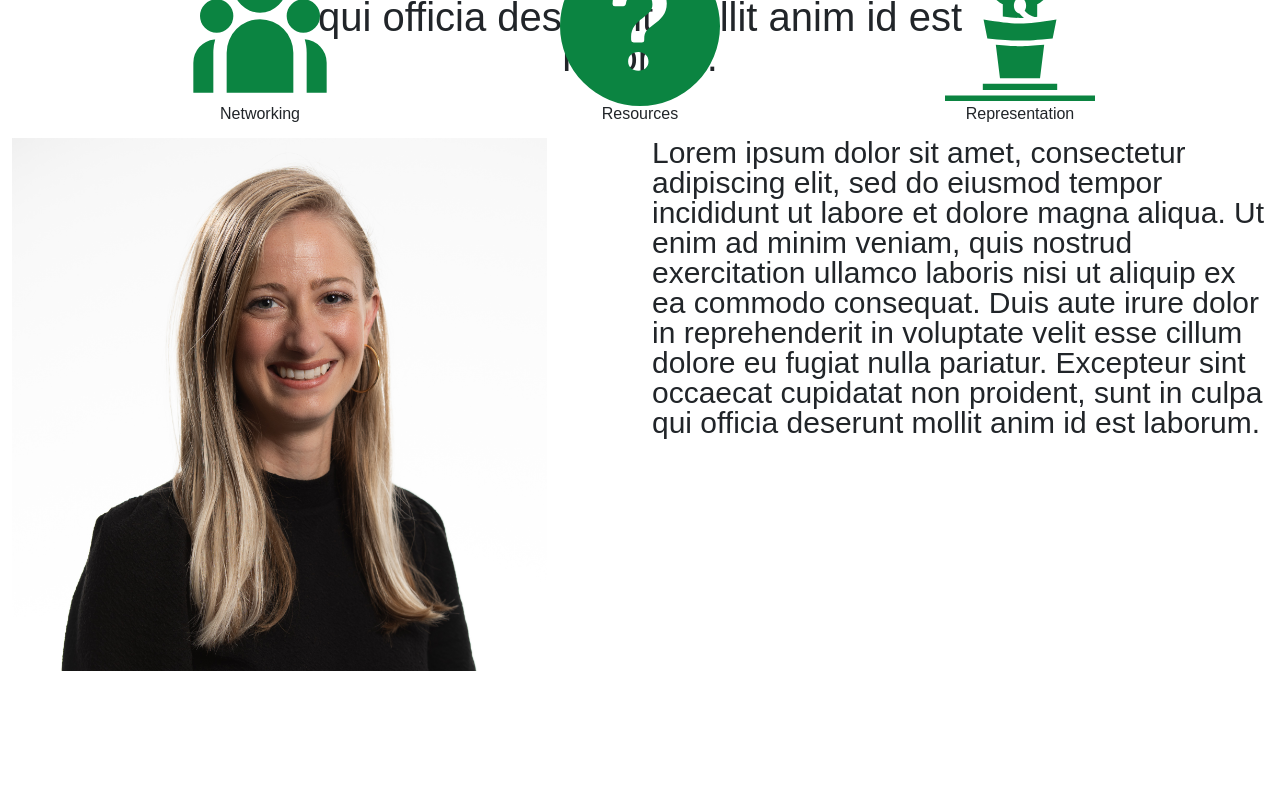
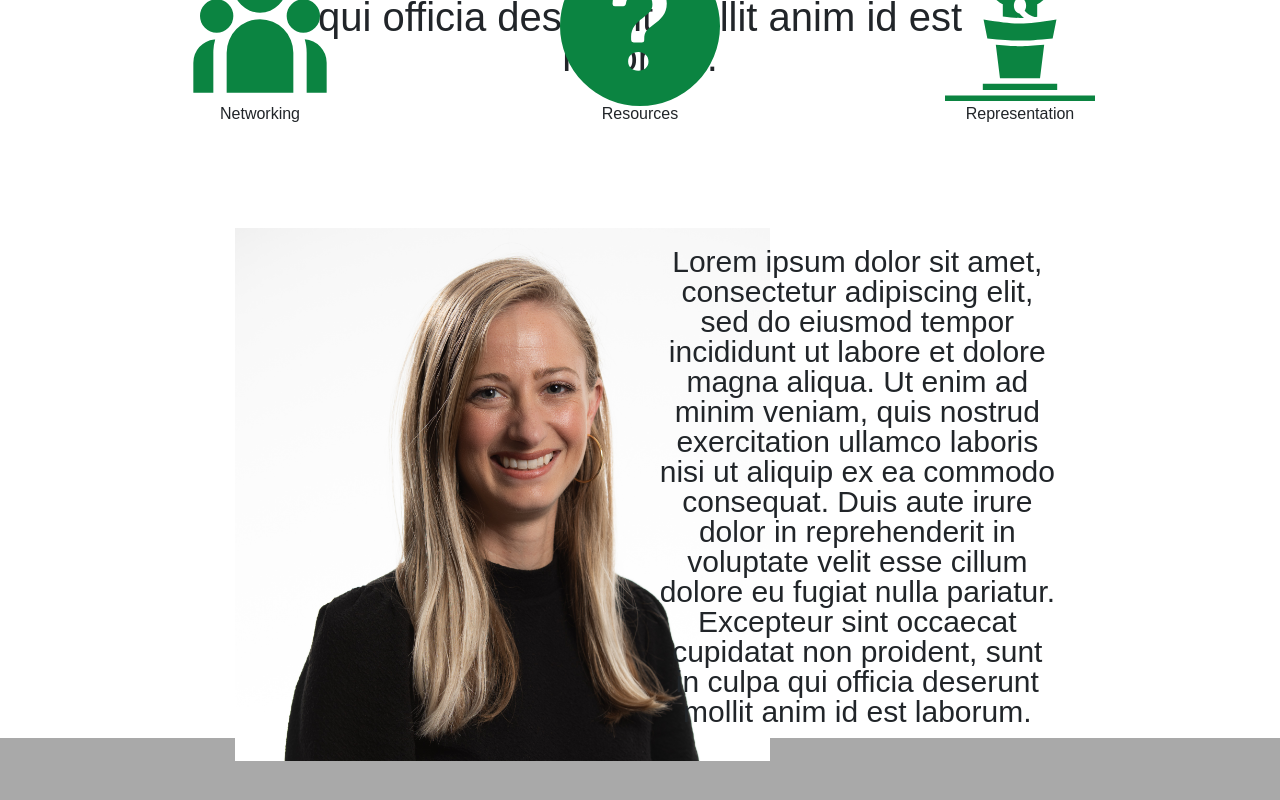
Before and after one commit to mcnairjm/VFIA, a React (Create React App) app in the folder frontend/: page / in a window 1280 px wide. Shown: the part 1454-2254 px from the top of the page. Before the commit the page ends 2125 px from the top, so only its background shows below. Built offline with nearby package versions, Linux system fonts and the light colour scheme.

Commit message:
footer and solving spacing issues

```diff
--- a/frontend/src/App.css
+++ b/frontend/src/App.css
@@ -135,7 +135,15 @@ body {
     text-align: center;
 }
 
+.section2 {
+    height: 75vh;
+    position: relative;
+}
+
 #row4 {
+    margin: 0;
+    position: absolute;
+    top: 15%;
     align-items: center;
 }
 
@@ -148,5 +156,14 @@ body {
 .mla-text {
 
     font-size: 30px;
+    text-align: center;
 
 }
+
+.section3 {
+    height: 35vh;
+    background-color: darkgray;
+    max-width: 100%;
+    margin: 0;
+    padding: 0;
+}
--- a/frontend/src/App.js
+++ b/frontend/src/App.js
@@ -4,6 +4,7 @@ import './App.css';
 import NavBar from './Components/Navbar';
 import Slideshow from './Components/Slide';
 import Section from './Components/Section';
+import Footer from './Components/Footer';
 import 'bootstrap/dist/css/bootstrap.min.css';
 
 function App() {
@@ -14,6 +15,8 @@ function App() {
       <Slideshow />
 
       <Section />
+
+      <Footer />
 
       {/* <Section
         title='Mission'
--- /dev/null
+++ b/frontend/src/Components/Footer.js
@@ -0,0 +1,14 @@
+import React from 'react';
+import { Container } from 'react-bootstrap';
+
+const Footer = () => {
+    return (
+        <>
+        <Container fluid className='section3'>
+
+        </Container>
+        </>
+    );
+}
+
+export default Footer;
--- a/frontend/src/Components/Section.js
+++ b/frontend/src/Components/Section.js
@@ -48,12 +48,13 @@ const Section = () => {
             </Container>
 
             <Container fluid className='section2'>
-                <Row className='row4'>
-                    <Col>
+                <Row className="justify-content-md-center" id='row4'>
+                    <Col xs lg='3'>
                         <img src={MLA}
                         className='MLA'></img>
                     </Col>
-                    <Col>
+                    <Col xs lg='1'></Col>
+                    <Col xs lg='4'>
                         <p className='mla-text'>Lorem ipsum dolor sit amet, consectetur adipiscing elit, sed do eiusmod tempor incididunt ut labore et dolore magna aliqua. Ut enim ad minim veniam, quis nostrud exercitation ullamco laboris nisi ut aliquip ex ea commodo consequat. Duis aute irure dolor in reprehenderit in voluptate velit esse cillum dolore eu fugiat nulla pariatur. Excepteur sint occaecat cupidatat non proident, sunt in culpa qui officia deserunt mollit anim id est laborum.</p>
                     </Col>
                 </Row>
```
